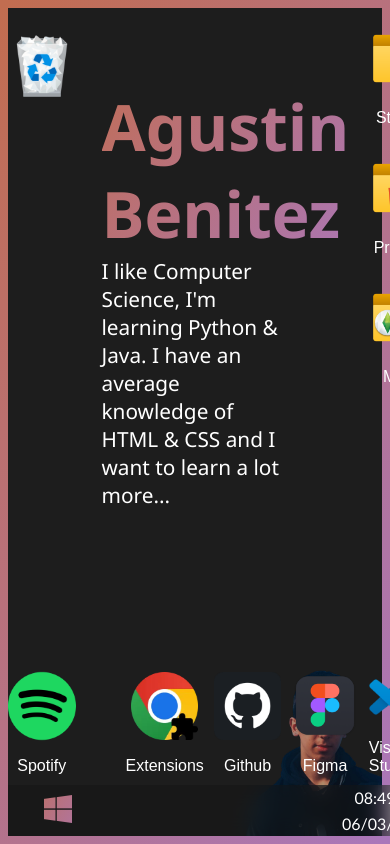
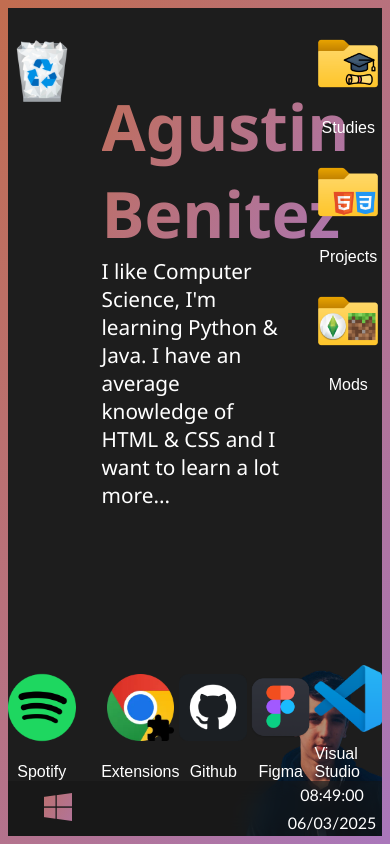
Before and after one commit to AgustinBeniteez/agustinbeniteez.github.io, a PHP site: page / in a window 390 px wide; the page is wider, and only the part inside the window is pictured. Run offline with PHP 8.4, Linux system fonts and the light colour scheme.

Commit message:
06-03-2025.3

```diff
--- a/style/estructura.css
+++ b/style/estructura.css
@@ -430,3 +430,10 @@
     width: 8vh;
   }
 }
+
+@media screen and (max-width: 780px) {
+.container{
+  gap: 0;
+}
+
+}
```
